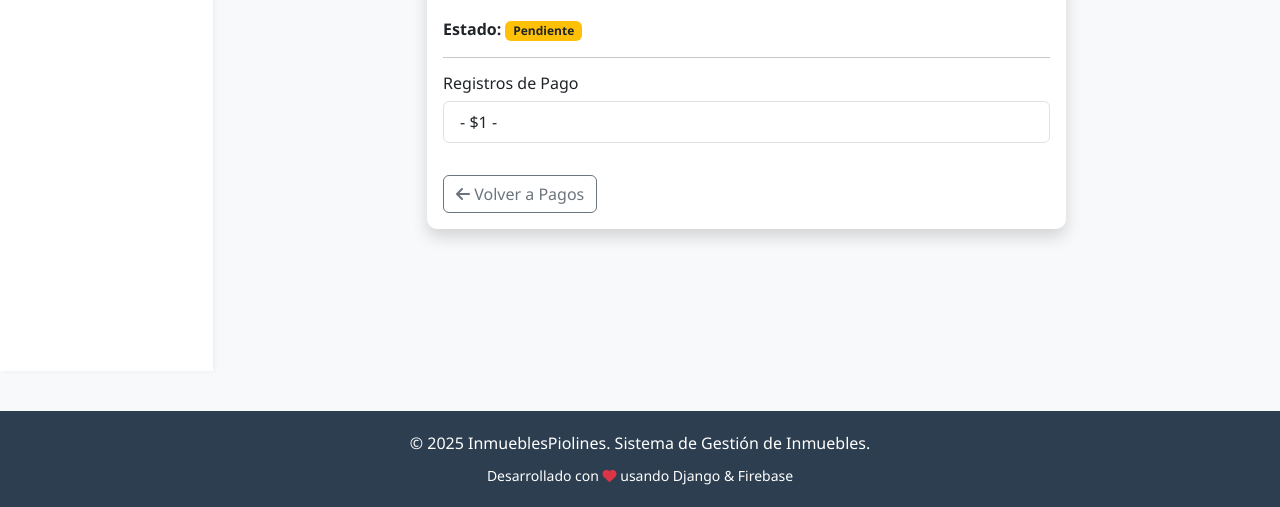
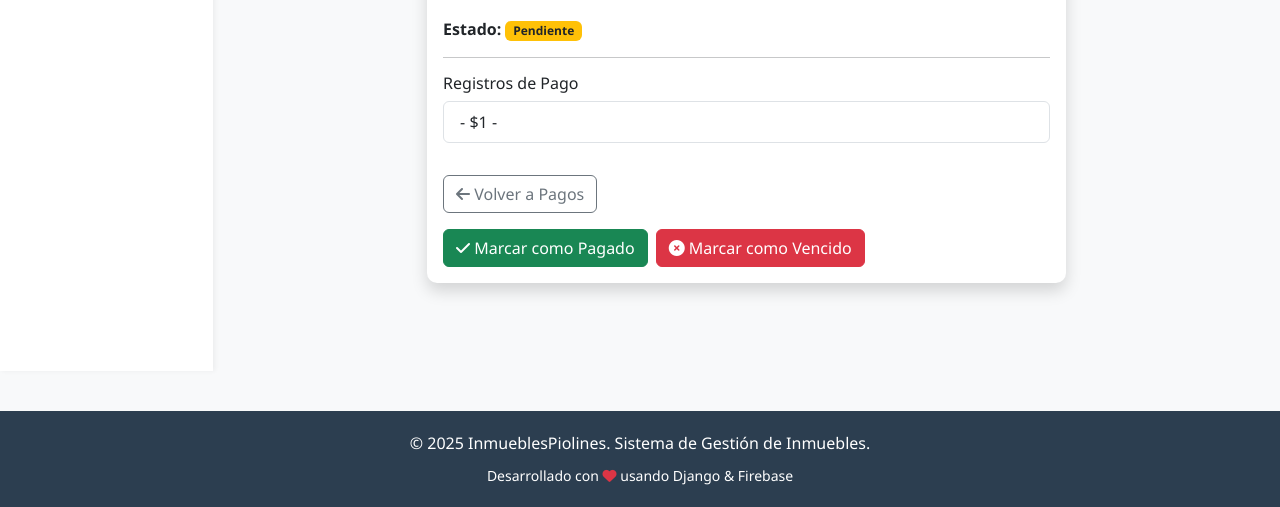
Before and after one commit to FELIPE-25751/immuebles-piolines, a Django app: page /pagos/detalle/1/ in a window 1280 px wide. Shown: the part 429-936 px from the top of the page. Run offline with Django 4.2, Linux system fonts and the light colour scheme; a user stored in the database is signed in; tables that the repository leaves empty hold one stand-in row (values such as "Sample post"); data that the repository does not hold is empty; some libraries are stand-ins or nearby versions.

Commit message:
arreglo de errores de pagos botones de registro

```diff
--- a/templates/pagos/detalle.html
+++ b/templates/pagos/detalle.html
@@ -46,6 +46,38 @@
                     <a href="{% url 'pagos:listar' %}" class="btn btn-outline-secondary mt-3">
                         <i class="fas fa-arrow-left"></i> Volver a Pagos
                     </a>
+
+                    {% if user.tipo_usuario == 'propietario' %}
+                        <div class="d-flex gap-2 mt-3">
+                            {% if pago.estado == 'pendiente' %}
+                                <form method="post" action="{% url 'pagos:marcar_pagado' pago.id %}">
+                                    {% csrf_token %}
+                                    <button type="submit" class="btn btn-success">
+                                        <i class="fas fa-check"></i> Marcar como Pagado
+                                    </button>
+                                </form>
+                                <form method="post" action="{% url 'pagos:marcar_vencido' pago.id %}">
+                                    {% csrf_token %}
+                                    <button type="submit" class="btn btn-danger">
+                                        <i class="fas fa-times-circle"></i> Marcar como Vencido
+                                    </button>
+                                </form>
+                            {% elif pago.estado == 'vencido' %}
+                                <form method="post" action="{% url 'pagos:marcar_pagado' pago.id %}">
+                                    {% csrf_token %}
+                                    <button type="submit" class="btn btn-success">
+                                        <i class="fas fa-check"></i> Marcar como Pagado
+                                    </button>
+                                </form>
+                            {% elif pago.estado == 'pagado' %}
+                                <span class="badge bg-success align-self-center">Pago Confirmado</span>
+                            {% endif %}
+                        </div>
+                    {% elif user.tipo_usuario == 'inquilino' and pago.estado in 'pendiente,vencido' %}
+                        <a href="{% url 'pagos:registrar' pago.id %}" class="btn btn-success mt-3">
+                            <i class="fas fa-money-bill-wave"></i> Registrar Pago
+                        </a>
+                    {% endif %}
                 </div>
             </div>
         </div>
```
Also changed, not shown: templates/pagos/registrar.html (added, +58 -0 lines).
